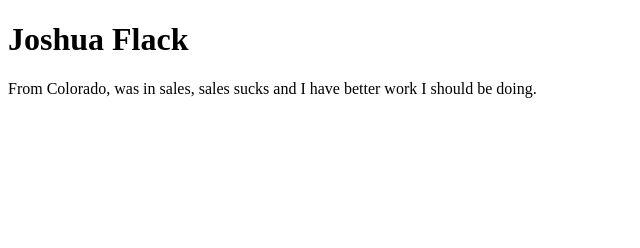
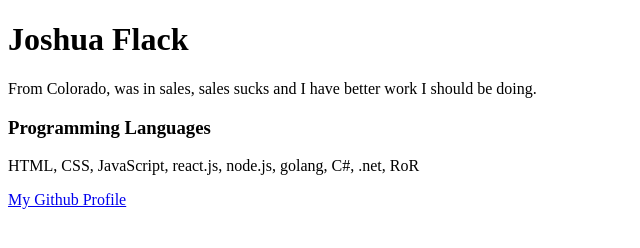
Before and after one commit to joshuastronomy/Git-skills, a plain HTML site: page index.html in a window 1280 px wide. Shown: the whole page, without its empty margins (0-640 px from the left). Drawn offline with Linux system fonts and the light colour scheme.

Commit message:
add languages

```diff
--- a/index.html
+++ b/index.html
@@ -7,5 +7,8 @@
   <body>
     <h1>Joshua Flack</h1>
     <p>From Colorado, was in sales, sales sucks and I have better work I should be doing.</p>
+    <h3>Programming Languages</h3>
+      <p>HTML, CSS, JavaScript, react.js, node.js, golang, C#, .net, RoR</p>
+      <a href="https://github.com/joshuastronomy" target="_blank">My Github Profile</a>
   </body>
 </html>
```
